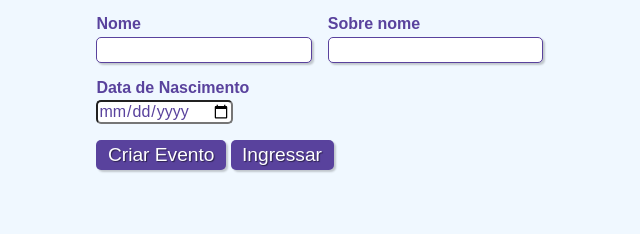
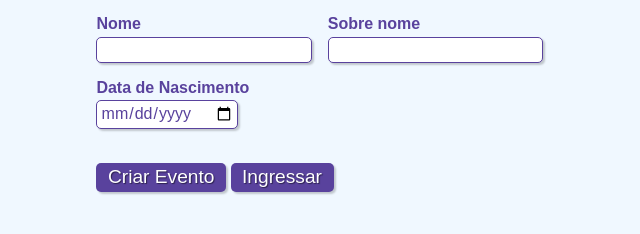
Before and after one commit to MatheusLPolidoro/atividades-senai, a plain HTML site: page resolucao-problemas/index.html in a window 1280 px wide. Shown: the part 96-330 px from the top of the page, without its empty margins (326-966 px from the left). Drawn offline with Linux system fonts and the light colour scheme.

Commit message:
Atualizado css

```diff
--- a/resolucao-problemas/formulario.css
+++ b/resolucao-problemas/formulario.css
@@ -76,7 +76,7 @@ fildset.grupo.campo{
 }
 
 /* Elementos de classe "campo" das tags <input> e <textarea>*/
-.campo input[type="text"], .campo textarea{
+.campo input[type="text"], .campo input[type="date"], .campo textarea{
     padding: 0.2em;
     border: 1px solid #59429d;
     box-shadow: 2px 2px 2px rgba(0,0,0,0.2);
```
